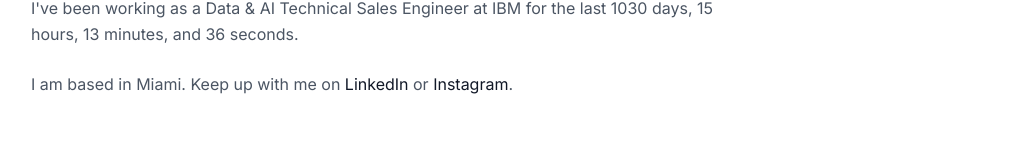
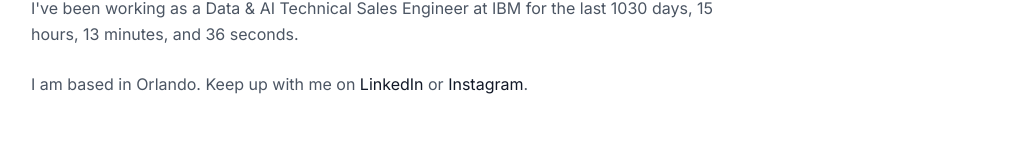
Before and after one commit to aobrador/personal-website, a React (Vite) app: page / in a window 1280 px wide. Shown: the part 201-362 px from the top of the page, without its empty margins (257-1279 px from the left). Built offline with nearby package versions, Linux system fonts and the light colour scheme.

Commit message:
Update location from Miami to Orlando

```diff
--- a/src/App.tsx
+++ b/src/App.tsx
@@ -31,7 +31,7 @@ function App() {
                   I've been working as a Data & AI Technical Sales Engineer at IBM for the last {timeAtJob.days} days, {timeAtJob.hours} hours, {timeAtJob.minutes} minutes, and {timeAtJob.seconds} seconds.
                 </p>
                 <p className="text-base text-gray-600 dark:text-gray-400 leading-relaxed opacity-0 animate-fade-in animation-delay-200">
-                  I am based in Miami. Keep up with me on{' '}
+                  I am based in Orlando. Keep up with me on{' '}
                   <a href="https://www.linkedin.com/in/alejandroobrador" target="_blank" rel="noopener noreferrer" className="text-gray-900 dark:text-white hover:opacity-70 transition-opacity">
                     LinkedIn
                   </a>{' '}
```
